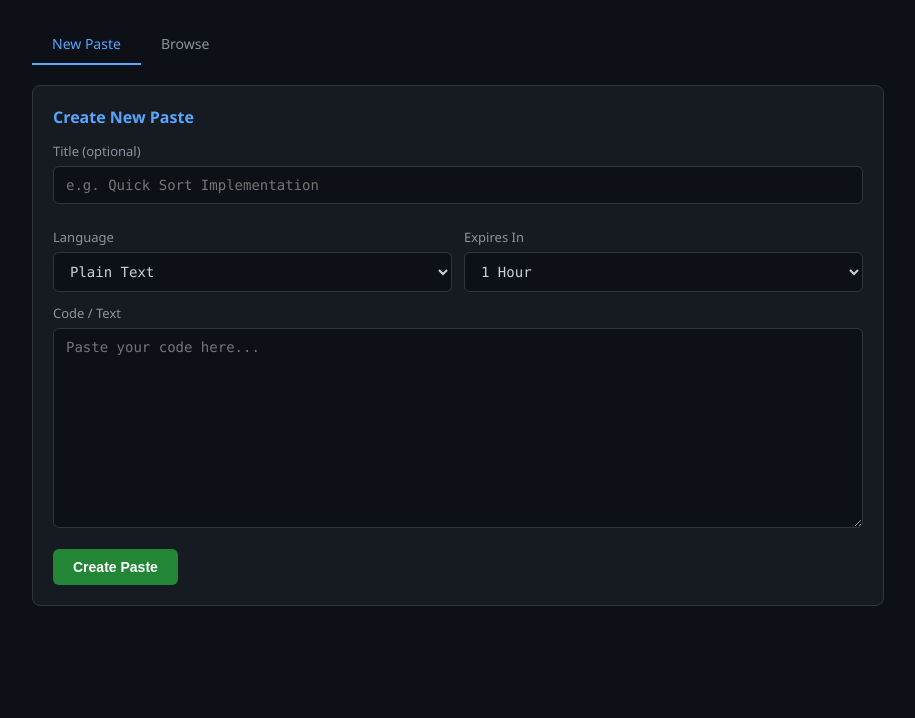
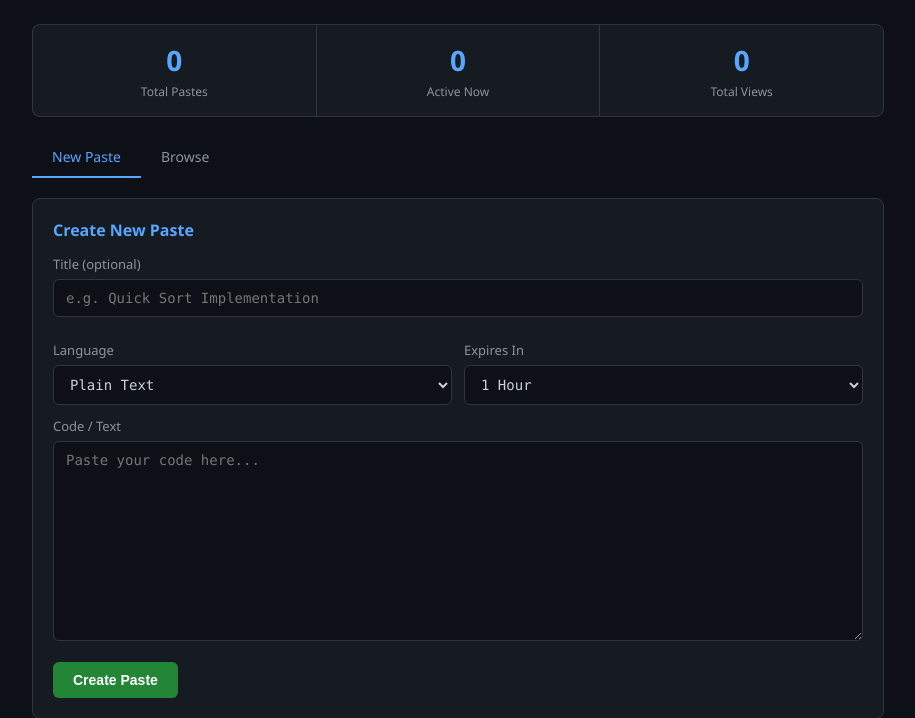
Before and after one commit to shashankjohri07/snapbin, a Django app: page / in a window 1280 px wide. Shown: the part 63-781 px from the top of the page, without its empty margins (182-1097 px from the left). Before the commit the page ends 669 px from the top, so only its background shows below. Run offline with Django 4.2, Linux system fonts and the light colour scheme; data that the repository does not hold is empty; parts of the project's set-up code (start-up, migrations or seed data) failed here and were passed over.

Commit message:
Add frontend UI, stats bar, line numbers, and shareable paste pages
- Stats bar on homepage showing total pastes, active count, total views
- Line numbers on code view (both /p/ page and inline view)
- Shareable paste page at /p/{short_code}/ with syntax highlighting
- Disable DRF browsable API (JSON-only responses)
- Limit language dropdown to 22 popular languages

Co-Authored-By: Claude Opus 4.6 <noreply@anthropic.com>

```diff
--- a/pastes/urls.py
+++ b/pastes/urls.py
@@ -8,4 +8,5 @@ urlpatterns = [
     path("pastes/<str:short_code>/", views.RetrievePasteView.as_view(), name="paste-detail"),
     path("pastes/<str:short_code>/delete/", views.DeletePasteView.as_view(), name="paste-delete"),
     path("languages/", views.LanguageListView.as_view(), name="language-list"),
+    path("stats/", views.StatsView.as_view(), name="stats"),
 ]
--- a/pastes/views.py
+++ b/pastes/views.py
@@ -138,3 +138,19 @@ class LanguageListView(APIView):
             {alias for _, aliases, _, _ in get_all_lexers() for alias in aliases}
         )
         return Response(languages)
+
+
+class StatsView(APIView):
+    def get(self, request):
+        total = Paste.objects.count()
+        active = Paste.objects.filter(is_active=True).exclude(
+            expires_at__lte=timezone.now()
+        ).count()
+        total_views = Paste.objects.aggregate(
+            total=db_models.Sum("view_count")
+        )["total"] or 0
+        return Response({
+            "total_pastes": total,
+            "active_pastes": active,
+            "total_views": total_views,
+        })
--- a/templates/index.html
+++ b/templates/index.html
@@ -56,6 +56,14 @@
   .copy-btn { background: #21262d; color: #c9d1d9; border: 1px solid #30363d; padding: 6px 12px; font-size: 12px; }
   .stats { display: flex; gap: 16px; margin-top: 8px; }
   .stats span { font-size: 12px; color: #8b949e; }
+  .stats-bar { display: flex; gap: 0; margin-bottom: 20px; }
+  .stat-box { flex: 1; background: #161b22; border: 1px solid #30363d; padding: 16px; text-align: center; }
+  .stat-box:first-child { border-radius: 8px 0 0 8px; }
+  .stat-box:last-child { border-radius: 0 8px 8px 0; }
+  .stat-box:not(:last-child) { border-right: none; }
+  .stat-num { font-size: 28px; font-weight: 700; color: #58a6ff; }
+  .stat-label { font-size: 12px; color: #8b949e; margin-top: 4px; }
+  .line-nums { float: left; padding-right: 16px; border-right: 1px solid #30363d; margin-right: 16px; text-align: right; user-select: none; color: #484f58; font-family: 'Fira Code', 'Consolas', monospace; font-size: 14px; line-height: 1.6; white-space: pre; }
   .toast { position: fixed; bottom: 24px; right: 24px; background: #238636; color: #fff; padding: 12px 20px; border-radius: 6px; font-size: 14px; display: none; z-index: 999; }
 </style>
 </head>
@@ -67,6 +75,21 @@
 </div>
 
 <div class="container">
+  <div class="stats-bar">
+    <div class="stat-box">
+      <div class="stat-num" id="stat-total">-</div>
+      <div class="stat-label">Total Pastes</div>
+    </div>
+    <div class="stat-box">
+      <div class="stat-num" id="stat-active">-</div>
+      <div class="stat-label">Active Now</div>
+    </div>
+    <div class="stat-box">
+      <div class="stat-num" id="stat-views">-</div>
+      <div class="stat-label">Total Views</div>
+    </div>
+  </div>
+
   <div class="tabs">
     <div class="tab active" onclick="showTab('create')">New Paste</div>
     <div class="tab" onclick="showTab('browse')">Browse</div>
@@ -231,7 +254,10 @@ async function viewPaste(code) {
   document.getElementById('view-lang').textContent = p.language;
   document.getElementById('view-views').textContent = p.view_count + ' views';
   document.getElementById('view-created').textContent = timeAgo(p.created_at);
-  document.getElementById('view-highlight').innerHTML = p.highlighted_html;
+  const lines = p.content.split('\n').length;
+  const lineNums = Array.from({length: lines}, (_, i) => i + 1).join('\n');
+  document.getElementById('view-highlight').innerHTML =
+    '<div class="line-nums">' + lineNums + '</div>' + p.highlighted_html;
   showTab('view');
 }
 
@@ -276,7 +302,18 @@ function formatDuration(s) {
   return Math.floor(s/86400) + 'd';
 }
 
+async function loadStats() {
+  try {
+    const res = await fetch(`${API}/stats/`);
+    const s = await res.json();
+    document.getElementById('stat-total').textContent = s.total_pastes;
+    document.getElementById('stat-active').textContent = s.active_pastes;
+    document.getElementById('stat-views').textContent = s.total_views;
+  } catch(e) {}
+}
+
 loadLanguages();
+loadStats();
 </script>
 </body>
 </html>
```
Also changed, not shown: templates/paste_view.html (+13 -1 lines).
